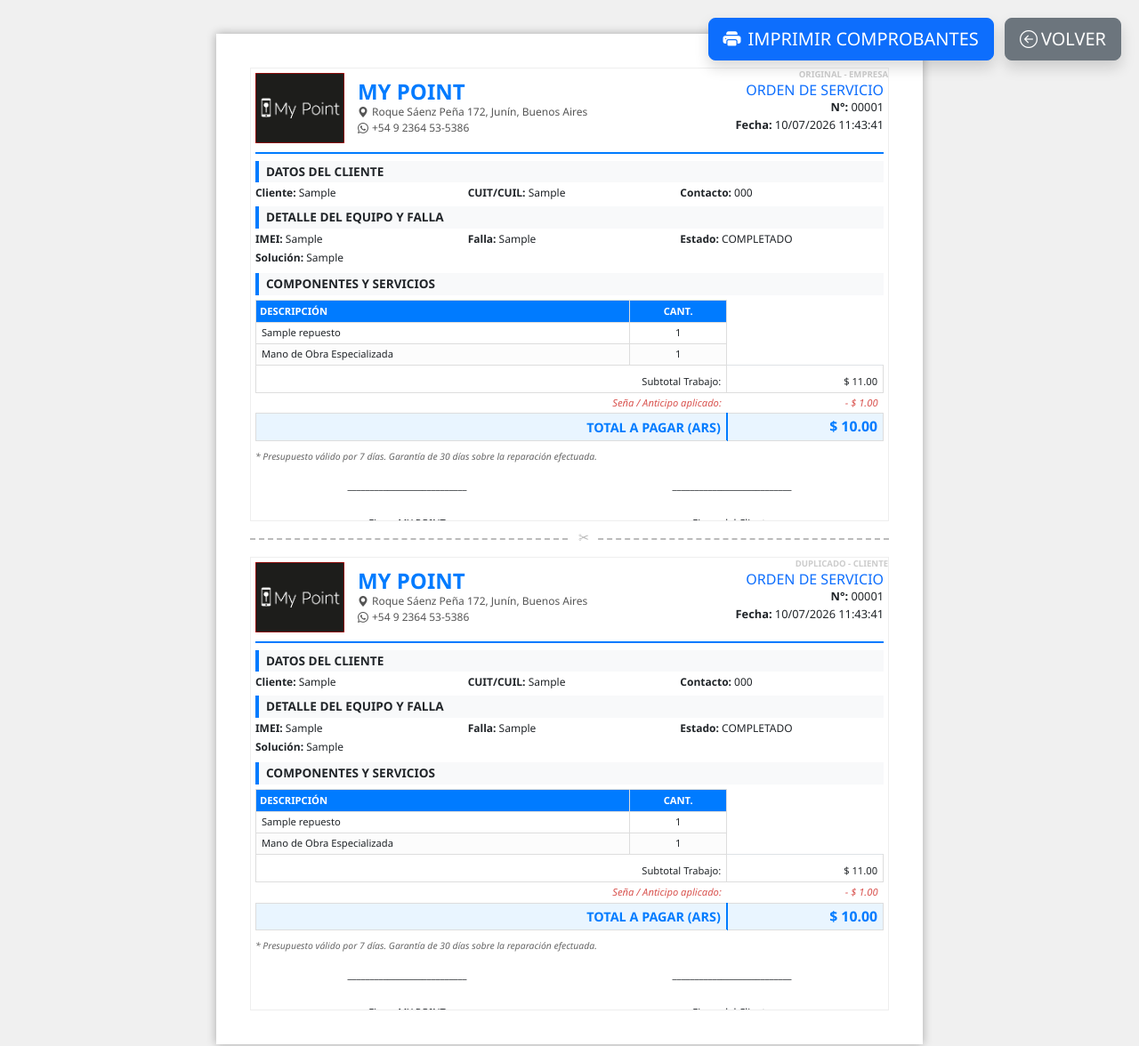
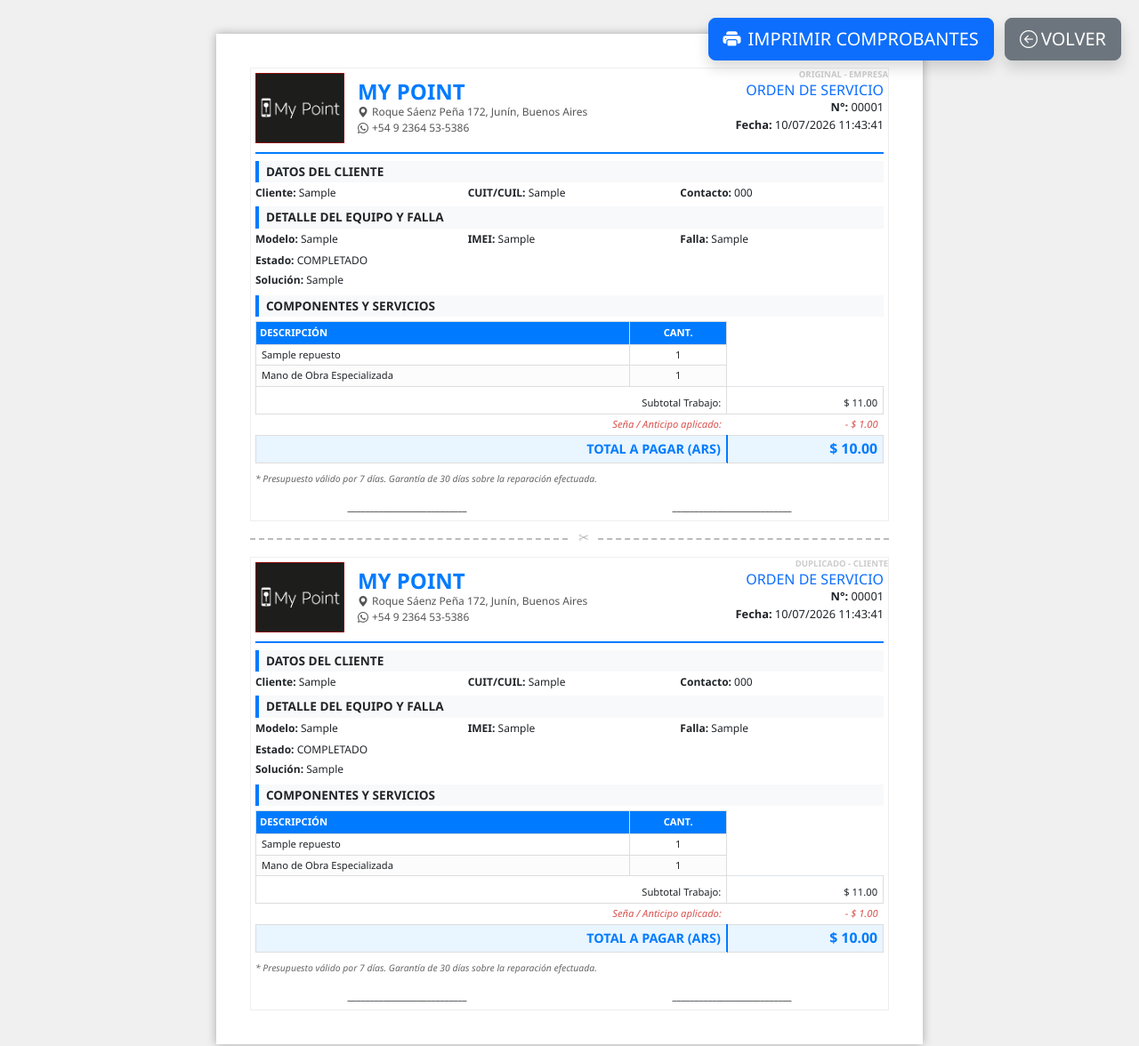
Before and after one commit to WalterArielPelourson/mypoint, a Flask app: page /servicio_tecnico/imprimir/1 in a window 1280 px wide. Shown: the top 1176 px of the page at 89% size. Run offline with Flask 3, Linux system fonts and the light colour scheme; a user stored in the database is signed in; data comes from the database, SQL or seed files in the repository; tables that the repository leaves empty hold one stand-in row (values such as "Sample post"); some libraries are stand-ins or nearby versions.

Commit message:
veintinueve version de ERP_My_Point impresion de reparaciones

```diff
--- a/templates/servicio_tecnico/imprimir.html
+++ b/templates/servicio_tecnico/imprimir.html
@@ -127,6 +127,7 @@
 
             <div class="section-title">Detalle del Equipo y Falla</div>
             <div class="details-row">
+                <div><strong>Modelo:</strong> {{ reparacion.modelo_equipo or 'No especificado' }}</div>
                 <div><strong>IMEI:</strong> {{ reparacion.imei_equipo or 'N/A' }}</div>
                 <div><strong>Falla:</strong> {{ reparacion.falla_reportada }}</div>
                 <div><strong>Estado:</strong> {{ reparacion.status }}</div>
```
